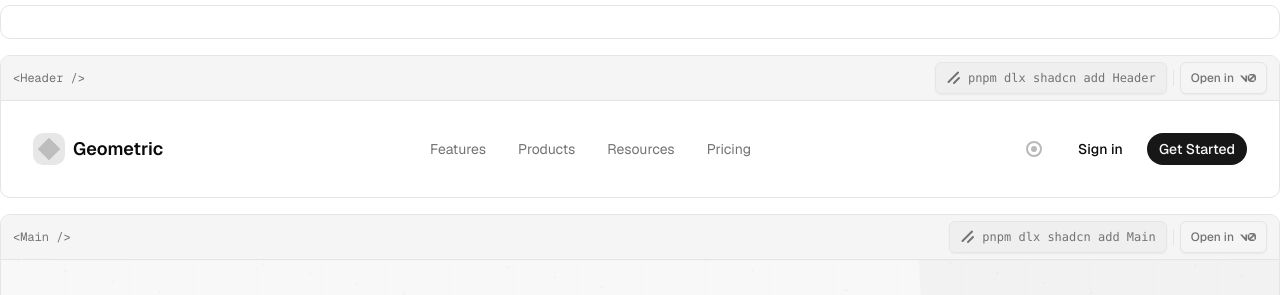
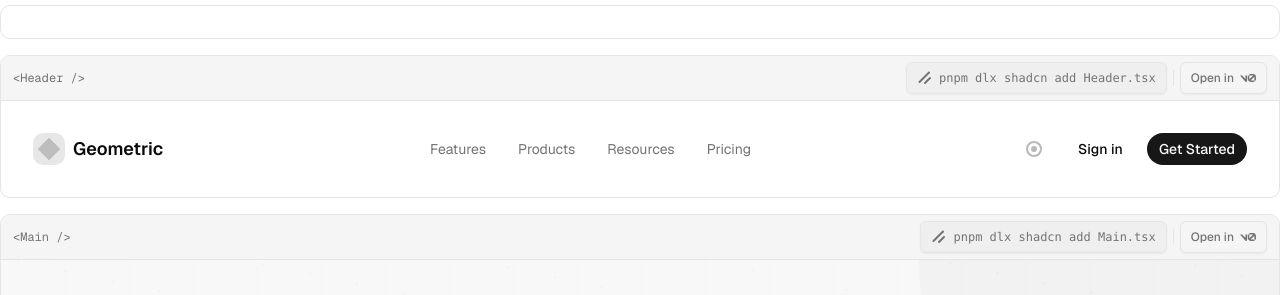
Before and after one commit to rbadillap/stack, a Next.js app: page /registry in a window 1280 px wide. Shown: the part 151-446 px from the top of the page. Built offline with nearby package versions, Linux system fonts and the light colour scheme.

Commit message:
chore: add buttons in registry

```diff
--- a/src/components/registry/debug.tsx
+++ b/src/components/registry/debug.tsx
@@ -92,13 +92,11 @@ const DebugContent = React.forwardRef<HTMLDivElement, DebugContentProps>(
           return (
             <div className="group rounded-lg border border-border relative overflow-hidden">
               <div className="bg-muted px-3 py-1.5 border-b border-border flex items-center justify-between">
-                {/* left */}
                 <div className="flex items-center gap-1.5">
                   <span className="text-xs font-mono text-muted-foreground transition-colors group-hover:text-foreground">
                     &lt;{componentName} /&gt;
                   </span>
                 </div>
-                {/* right */}
                 <div className="flex items-center gap-1.5">
                 <Button
                     variant="outline"
@@ -133,7 +131,7 @@ const DebugContent = React.forwardRef<HTMLDivElement, DebugContentProps>(
                         strokeWidth="32"
                       ></line>
                     </svg>
-                    <pre>pnpm dlx shadcn add {componentName}</pre>
+                    <pre>pnpm dlx shadcn add {componentName}.tsx</pre>
                   </Button>
                   <Separator orientation="vertical" className="!h-4 border-border" />
                   <Button
@@ -142,7 +140,7 @@ const DebugContent = React.forwardRef<HTMLDivElement, DebugContentProps>(
                     size="sm"
                     className="text-xs p-1.5 rounded-sm border border-border text-muted-foreground bg-accent hover:bg-muted-foreground/5"
                     onClick={() => {
-                      console.log(`pnpm dlx shadcn add https://stackcn.vercel.app/${componentName}.tsx`)
+                      console.log(`pnpm dlx shadcn add https://stackcn.vercel.app/components/${componentName}.tsx`)
                     }}
                   >
                     <a
```
